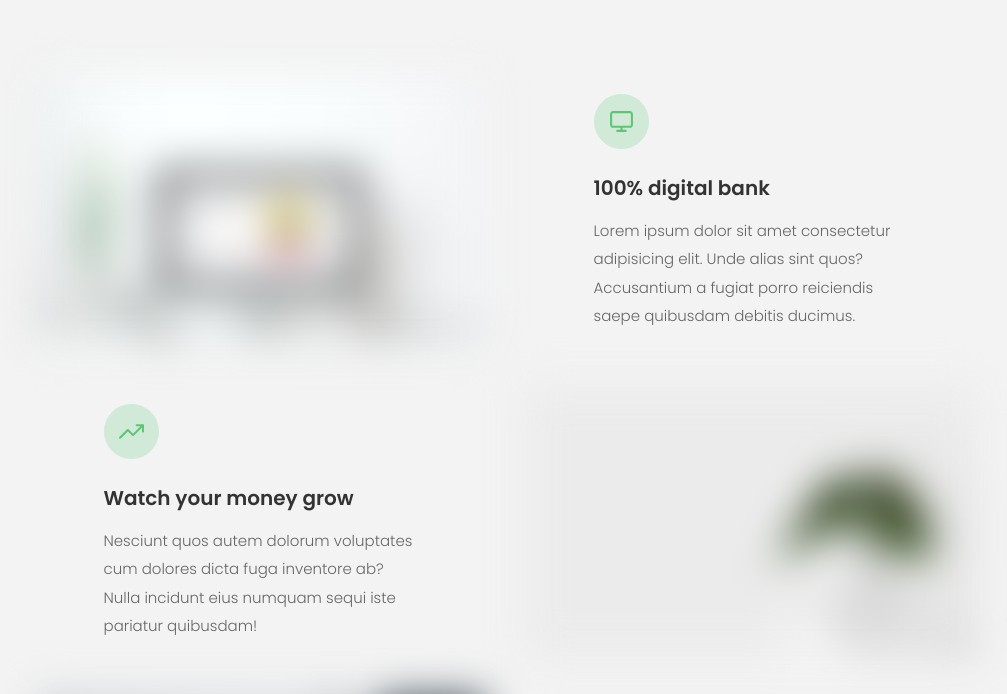
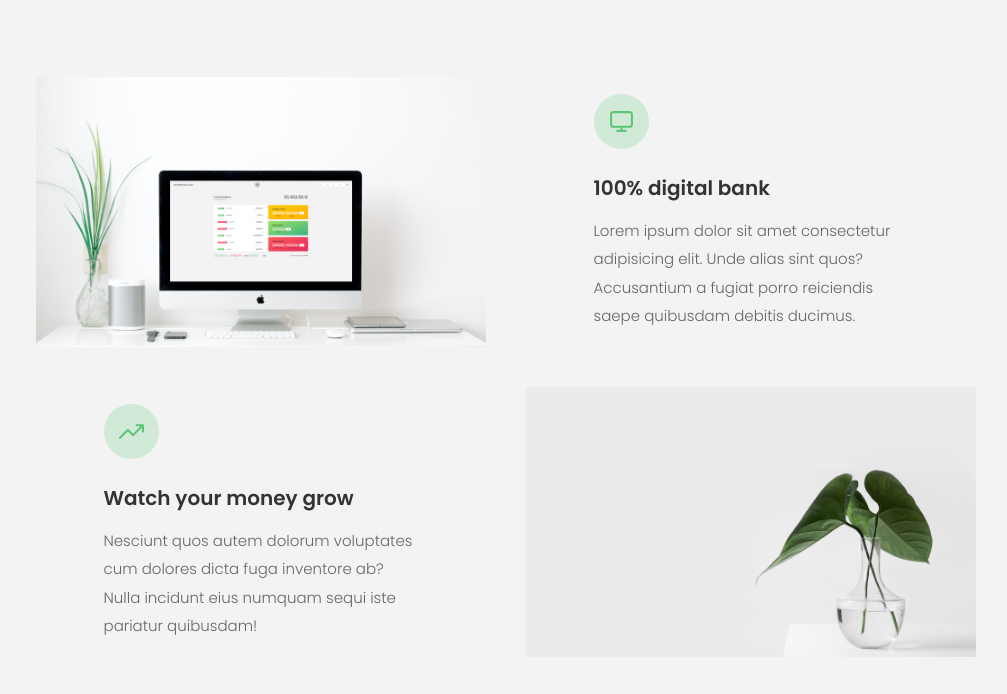
Before and after one commit to iamstefano/balance-app, a plain HTML site: page home.html in a window 1280 px wide. Shown: the part 1106-1800 px from the top of the page, without its empty margins (134-1141 px from the left). Drawn offline with Linux system fonts and the light colour scheme.

Commit message:
feat: lazy loading images

```diff
--- a/css/home.css
+++ b/css/home.css
@@ -98,7 +98,6 @@ p {
   color: #666;
 }
 
-/* This is BAD for accessibility! Don't do in the real world! */
 button:focus {
   outline: none;
 }
@@ -122,7 +121,7 @@ img {
   z-index: 100;
 }
 
-/* nav and stickly class at the same time */
+/* nav and sticky class at the same time */
 .nav.sticky {
   position: fixed;
   background-color: rgba(255, 255, 255, 0.95);
--- a/home.html
+++ b/home.html
@@ -69,7 +69,7 @@
       <div class="features">
         <img
           src="assets/img/digital-lazy.jpg"
-          data-src="img/digital.jpg"
+          data-src="assets/img/digital.jpg"
           alt="Computer"
           class="features__img lazy-img"
         />
--- a/js/landing.js
+++ b/js/landing.js
@@ -169,3 +169,30 @@ allSections.forEach(function (section) {
   sectionObserver.observe(section);
   section.classList.add('section--hidden');
 });
+
+//Lazy loading images
+
+const imgTargets = qSA('img[data-src]');
+
+const loadImg = function (entries, observer) {
+  const [entry] = entries;
+
+  if (!entry.isIntersecting) return;
+
+  //Replace src with data-src
+  entry.target.src = entry.target.dataset.src;
+
+  entry.target.addEventListener('load', function () {
+    entry.target.classList.remove('lazy-img');
+  });
+
+  observer.unobserve(entry.target);
+};
+
+const imgObserver = new IntersectionObserver(loadImg, {
+  root: null,
+  treshold: 0,
+  rootMargin: '200px',
+});
+
+imgTargets.forEach((img) => imgObserver.observe(img));
```
